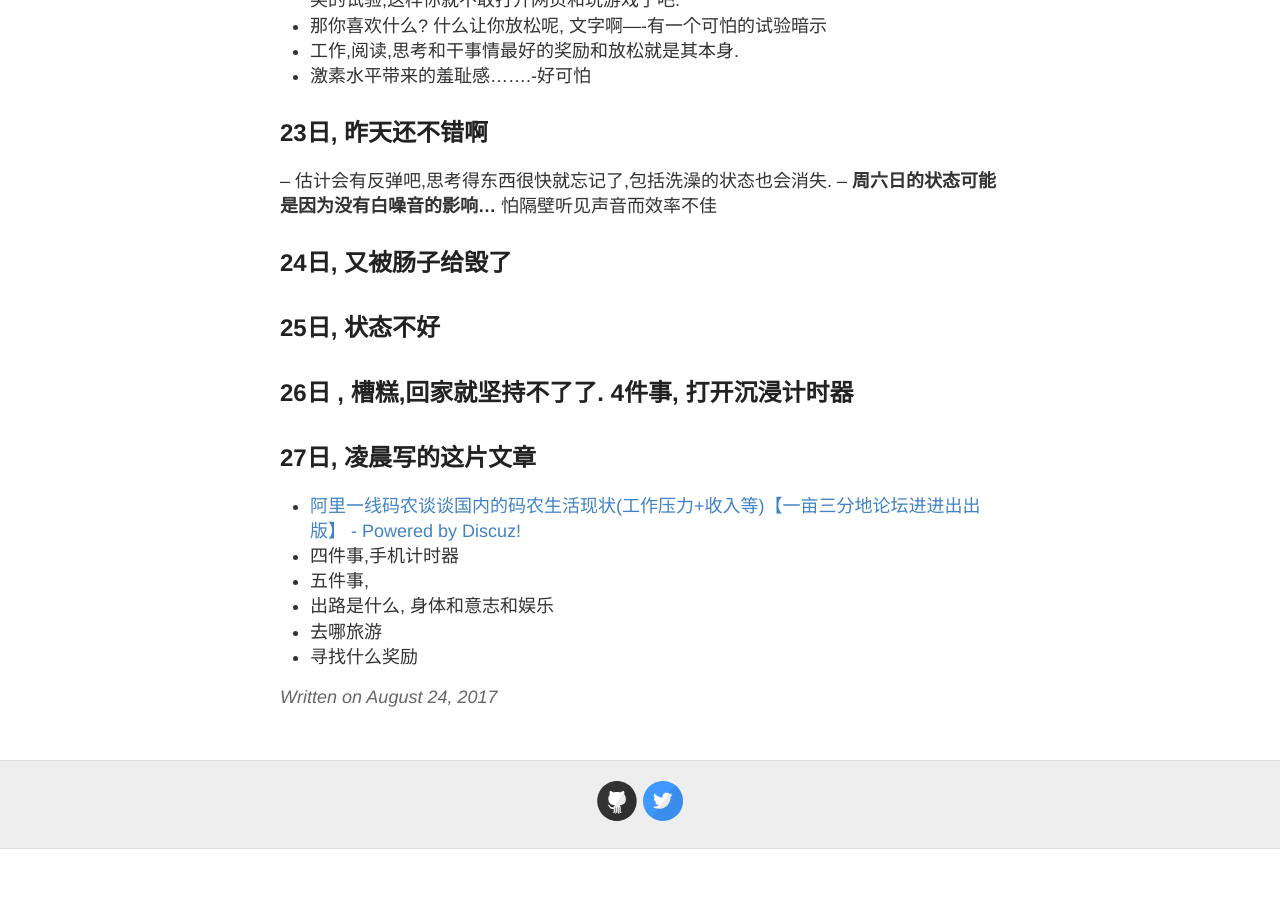
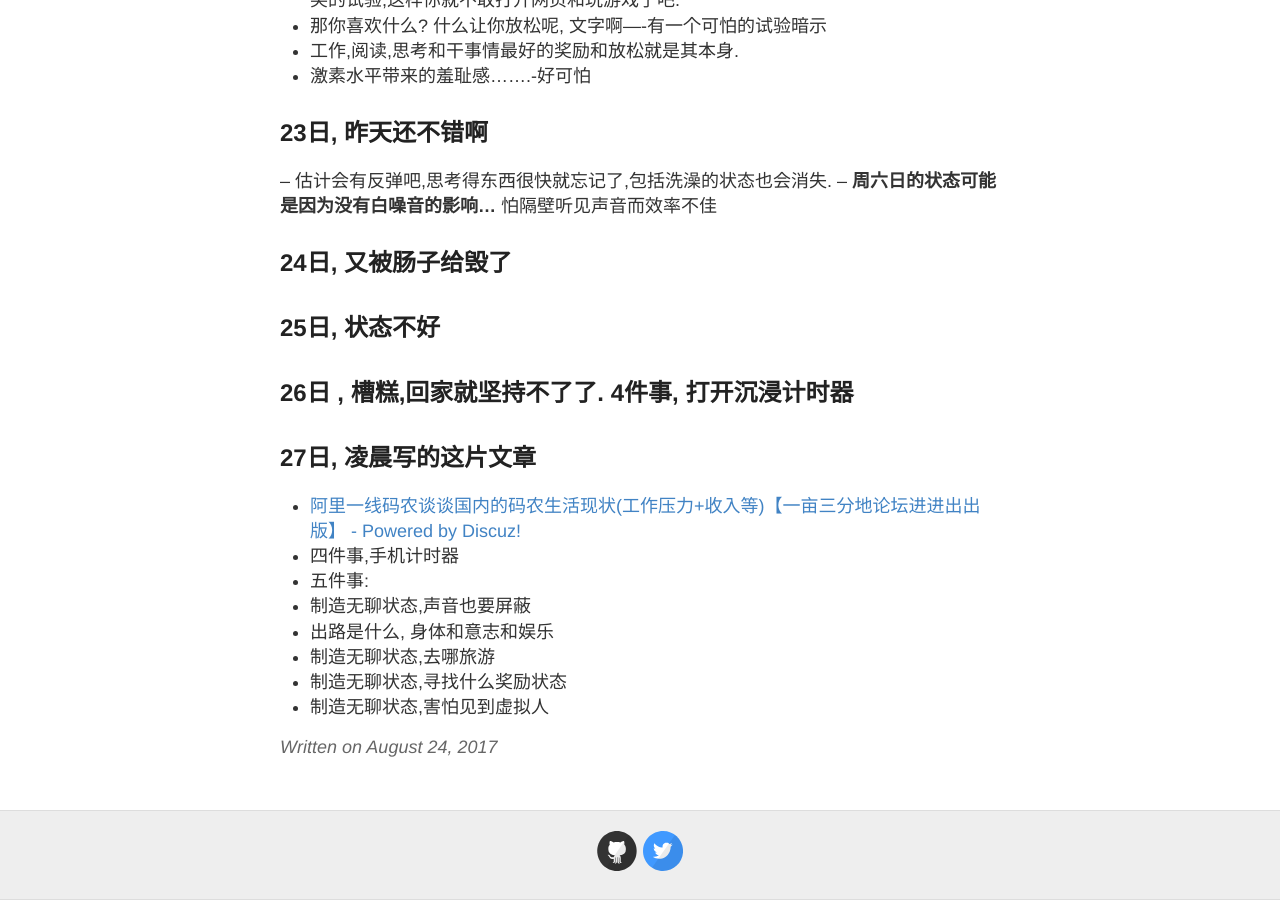
Before and after one commit to evelol/zzx_blog, a Jekyll site: the page built from _posts/2017-08-24-Ok.md, in a window 1280 px wide and 900 px high, scrolled down 4055 px. Built offline with Jekyll 4.4.1, drawn with Linux system fonts in a browser that asks for light colours; our own code applies the rules of GitHub Pages for plain Markdown files; before the commit the page ends 4904 px from its top, so only the background shows below that.

Commit message:
Update 2017-08-24-Ok.md

```diff
--- a/_posts/2017-08-24-Ok.md
+++ b/_posts/2017-08-24-Ok.md
@@ -97,7 +97,9 @@
 ## 27日, 凌晨写的这片文章
 - [阿里一线码农谈谈国内的码农生活现状(工作压力+收入等)【一亩三分地论坛进进出出版】 - Powered by Discuz!](http://www.1point3acres.com/bbs/thread-280929-13-1.html)
 - 四件事,手机计时器
-- 五件事,
+- 五件事:
+ - 制造无聊状态,声音也要屏蔽
  - 出路是什么, 身体和意志和娱乐
- - 去哪旅游
- - 寻找什么奖励
+ - 制造无聊状态,去哪旅游
+ - 制造无聊状态,寻找什么奖励状态
+ - 制造无聊状态,害怕见到虚拟人
```
